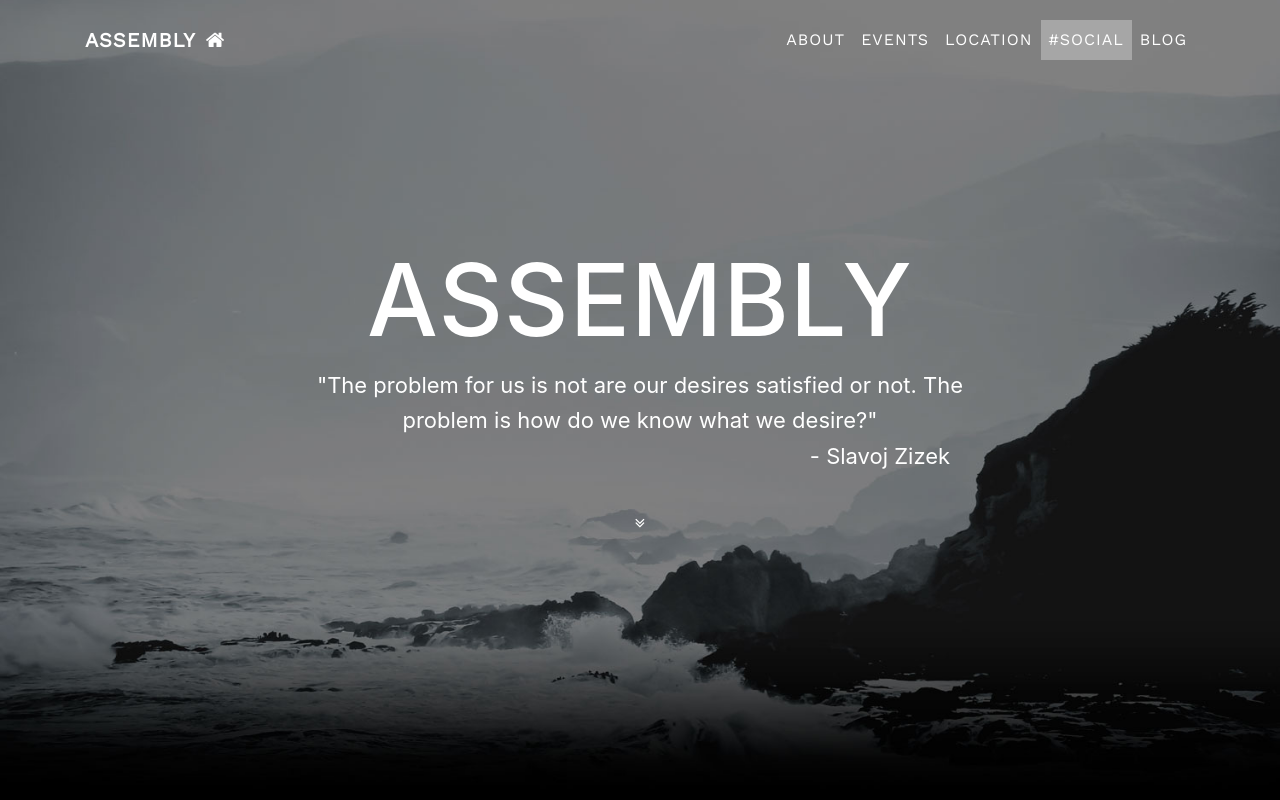
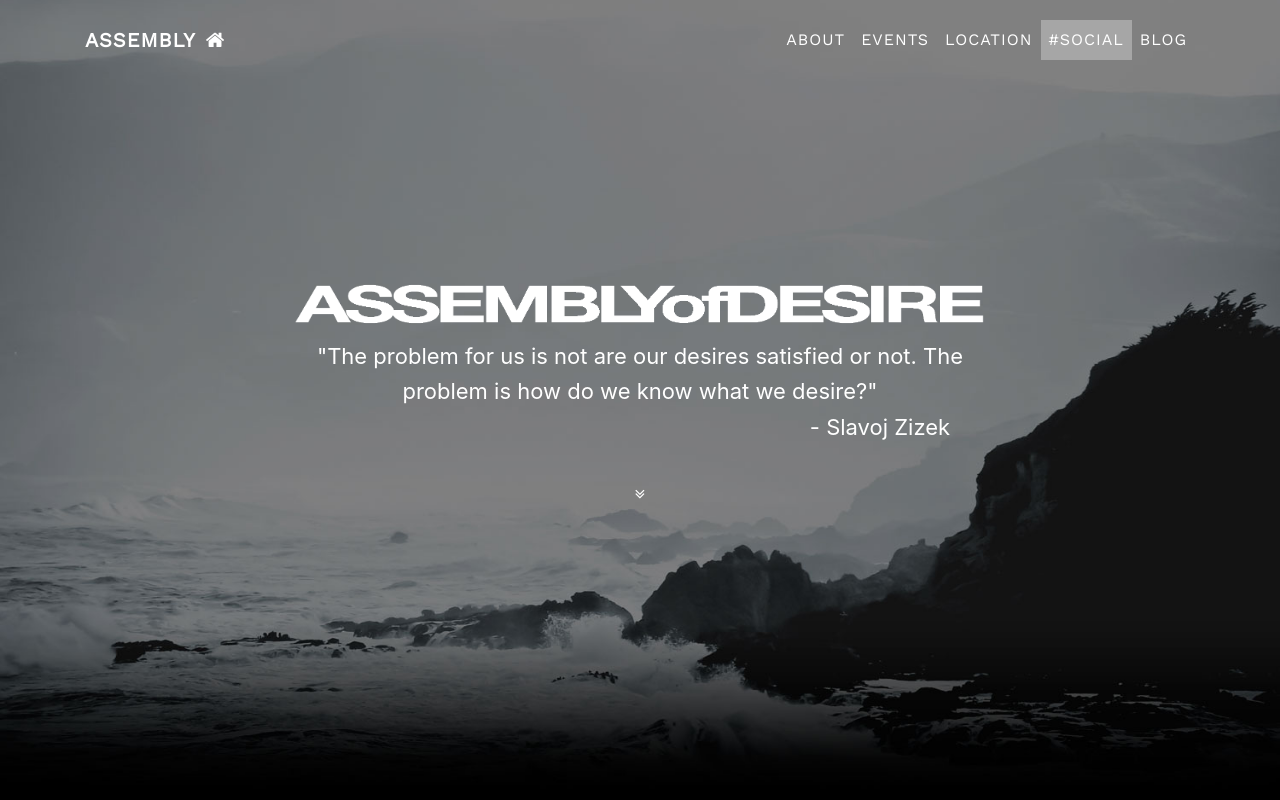
Before and after one commit to Medialabiitg/assemblyofdesire, a website with bundled scripts: page index.html in a window 1280 px wide. Shown: the top 800 px of the page. Built offline with nearby package versions, Linux system fonts and the light colour scheme.

Commit message:
Update index.html

```diff
--- a/index.html
+++ b/index.html
@@ -63,7 +63,8 @@
         <div class="container">
           <div class="row">
             <div class="col-lg-8 mx-auto">
-                <h1 class="brand-heading">Assembly</h1>
+               <img src="\img\logo.PNG" style="width: 100%; height: width * 0.2" >
+                <br>
               <p class="intro-text">"The problem for us is not are our desires satisfied or not. The problem is how do we know what we desire?" <br><span style="padding-left:30rem"> - Slavoj Zizek</span></p>
               <a href="#about" class="btn btn-circle js-scroll-trigger">
                 <i class="fa fa-angle-double-down animated"></i>
```
